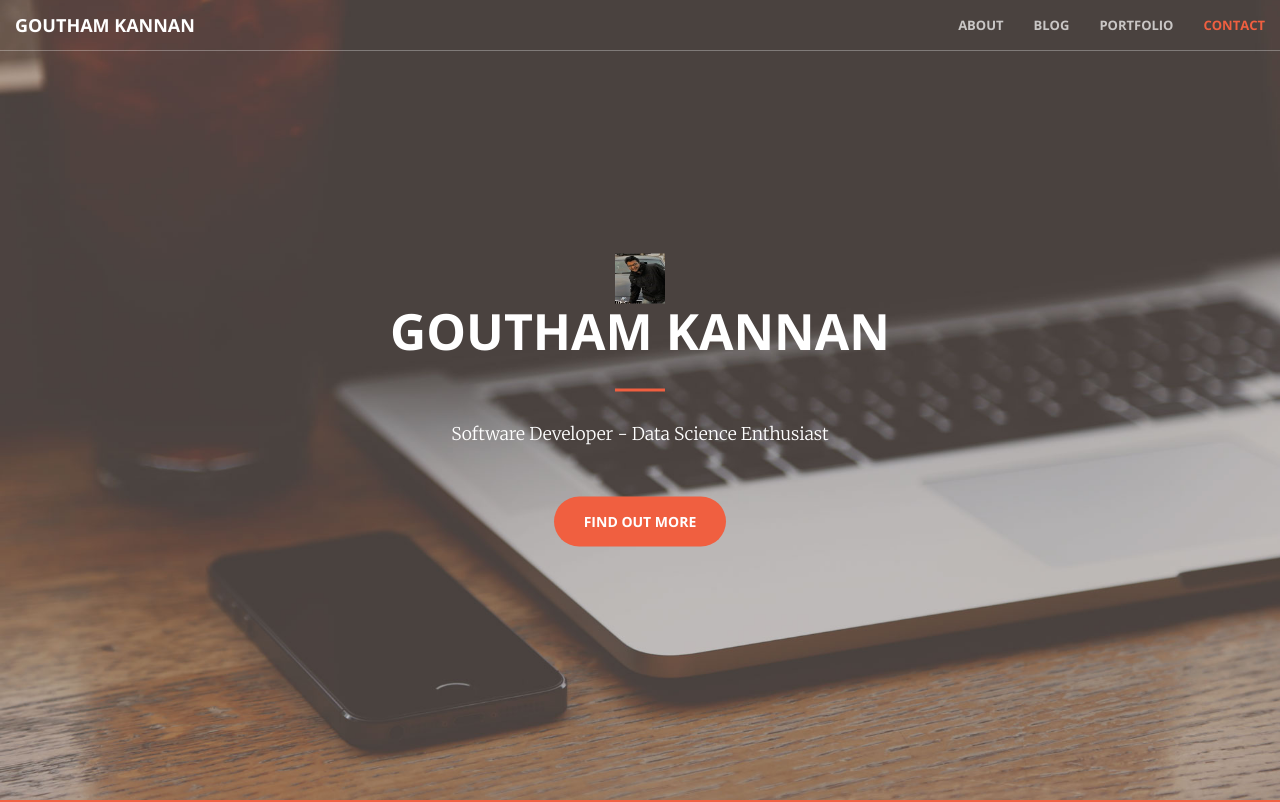
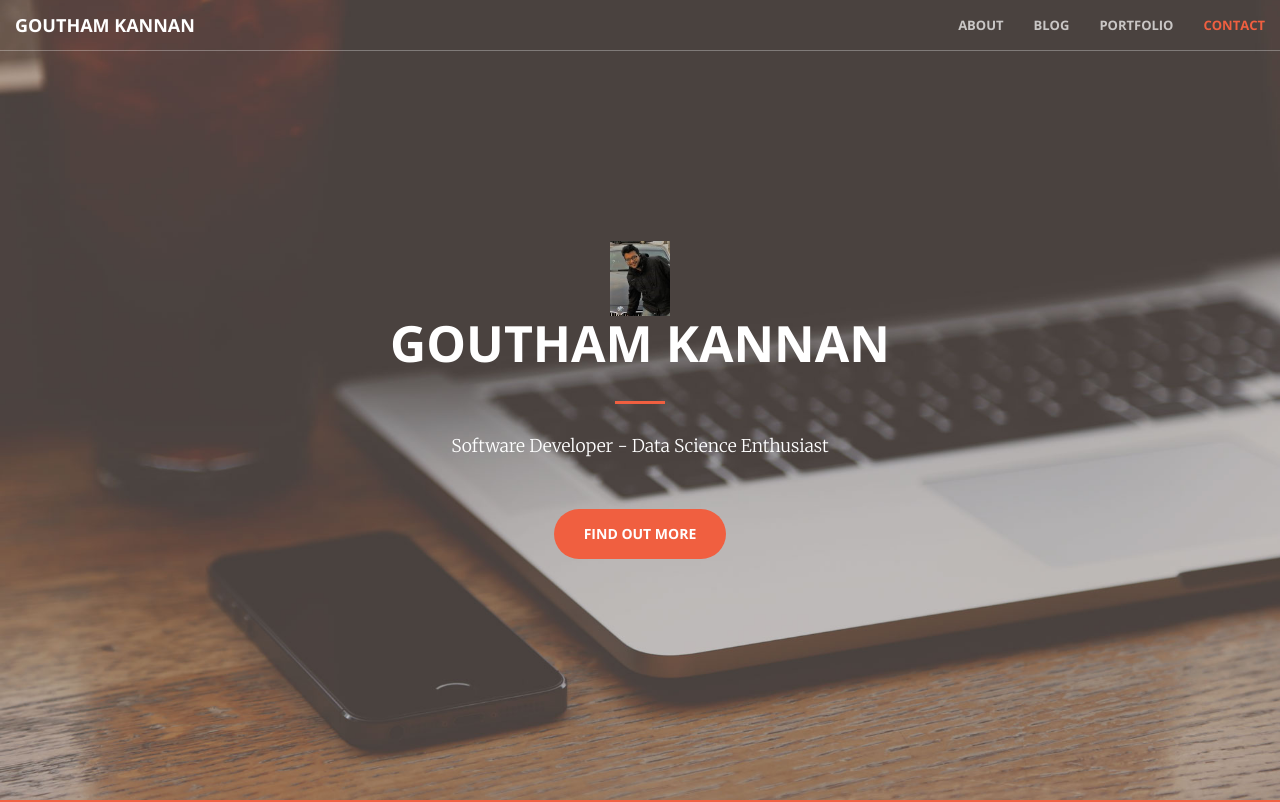
Before and after one commit to goutkannan/gout.kannan.io, a website: page index.html in a window 1280 px wide. Shown: the top 802 px of the page. Drawn offline with nearby package versions, Linux system fonts and the light colour scheme.

Commit message:
Update index.html

```diff
--- a/index.html
+++ b/index.html
@@ -83,7 +83,7 @@
     <header>
         <div class="header-content">
             <div class="header-content-inner">
-                <img src="img/IMG_me.jpg" width="50" height="50"  alt=" Can't find"/>
+                <img src="img/IMG_me.jpg" width="60" height="75"  alt=" Can't find"/>
                 <h1 id="homeHeading">Goutham Kannan</h1>
                 <hr>
                 <span class="skills">Software Developer - Data Science Enthusiast</p>
```
